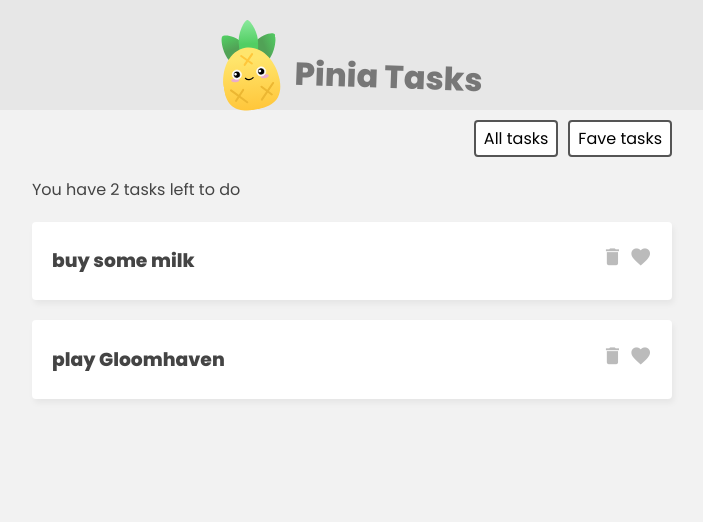
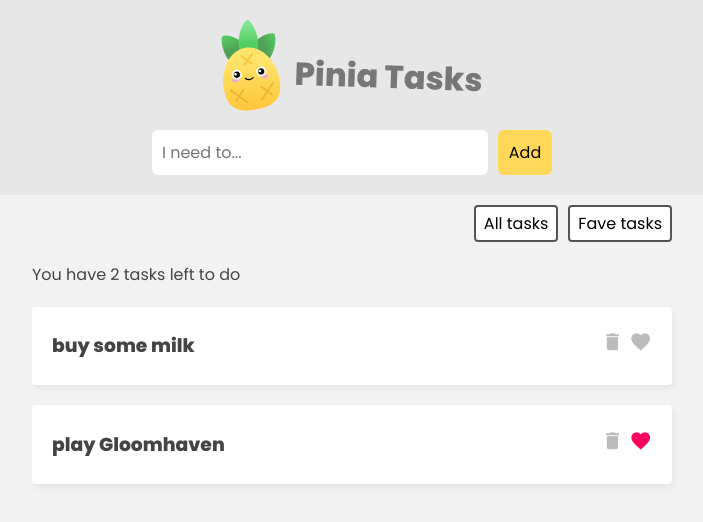
Before and after one commit to jombastic/pinia-tasks, a Vue app: page / in a window 1280 px wide. Shown: the top 522 px of the page, without its empty margins (288-991 px from the left). Built offline with nearby package versions, Linux system fonts and the light colour scheme; the HTML template or start-up script is replaced by a standard one.

Commit message:
create actions in TaskDetails and call them in the respective components

```diff
--- a/src/App.vue
+++ b/src/App.vue
@@ -5,6 +5,11 @@
             <img src="./assets/pinia-logo.svg" alt="pinia logo">
             <h1>Pinia Tasks</h1>
         </header>
+
+        <!-- new task form -->
+        <div class="new-task-form">
+            <TaskForm />
+        </div>
 
         <!-- filter -->
         <nav class="filter">
@@ -32,9 +37,10 @@
 import { ref } from 'vue';
 import Tasks from './components/Tasks.vue';
 import { useTaskStore } from './stores/TaskStore'
+import TaskForm from './components/TaskForm.vue';
 
 export default {
-    components: { Tasks },
+    components: { Tasks, TaskForm },
 
     setup() {
         const taskStore = useTaskStore();
--- a/src/assets/main.css
+++ b/src/assets/main.css
@@ -58,6 +58,9 @@
   cursor: pointer;
   color: #bbb;
 }
+.task i.active {
+  color: #ff005d;
+}
 
 /* filter nav */
 .filter {
@@ -76,3 +79,32 @@
   font-size: 0.8em;
   font-size: 1em;
 }
+
+/* new task form */
+.new-task-form {
+  background: #e7e7e7;
+  padding: 20px 0;
+}
+form {
+  max-width: 400px;
+  margin: 0 auto;
+  display: grid;
+  grid-template-columns: 3fr 1fr;
+  gap: 10px;
+}
+form button {
+  background: #ffd859;
+  border: 0;
+  padding: 10px;
+  font-family: "Poppins";
+  border-radius: 6px;
+  cursor: pointer;
+  font-size: 1em;
+}
+form input {
+  border: 0;
+  padding: 10px;
+  border-radius: 6px;
+  color: #555;
+  font-size: 1em;
+}
--- a/src/components/TaskDetails.vue
+++ b/src/components/TaskDetails.vue
@@ -2,14 +2,21 @@
     <div class="task">
         <h3>{{ task.title }}</h3>
         <div class="icons">
-            <i class="material-icons">delete</i>
-            <i class="material-icons">favorite</i>
+            <i class="material-icons" @click="taskStore.deleteTask(task.id)">delete</i>
+            <i class="material-icons" :class="{active: task.isFav}" @click="taskStore.toggleFav(task.id)">favorite</i>
         </div>
     </div>
 </template>
 
 <script>
-    export default {
-        props: ['task']
+import { useTaskStore } from '../stores/TaskStore';
+
+export default {
+    props: ['task'],
+    setup() {
+        const taskStore = useTaskStore()
+
+        return { taskStore }
     }
+}
 </script>
--- /dev/null
+++ b/src/components/TaskForm.vue
@@ -0,0 +1,32 @@
+<template>
+    <form @submit.prevent="handleSubmit">
+        <input type="text" placeholder="I need to..." v-model="newTask">
+        <button>Add</button>
+    </form>
+</template>
+
+<script>
+import { ref } from 'vue';
+import { useTaskStore } from '../stores/TaskStore';
+
+export default {
+    setup() {
+        const taskStore = useTaskStore();
+
+        const newTask = ref('');
+
+        const handleSubmit = () => {
+            if (newTask.value.length > 0) {
+                taskStore.addTask({
+                    title: newTask.value,
+                    isFav: false,
+                    id: Object.values(taskStore.tasks).pop().id + 1 // gets the last object's key and adds one to it to be the next in the object array
+                });
+                newTask.value = ''
+            }
+        }
+
+        return { handleSubmit, newTask }
+    }
+}
+</script>
--- a/src/stores/TaskStore.js
+++ b/src/stores/TaskStore.js
@@ -19,5 +19,19 @@
         totalCount: (state) => {
             return state.tasks.length
         }
-    }
+    },
+    actions: {
+        addTask(task) {
+            this.tasks.push(task)
+        },
+        deleteTask(id) {
+            this.tasks = this.tasks.filter(task => {
+                return task.id !== id
+            })
+        },
+        toggleFav(id) {
+            const task = this.tasks.find(task => task.id === id)
+            task.isFav = !task.isFav
+        }
+    },
 })
```
